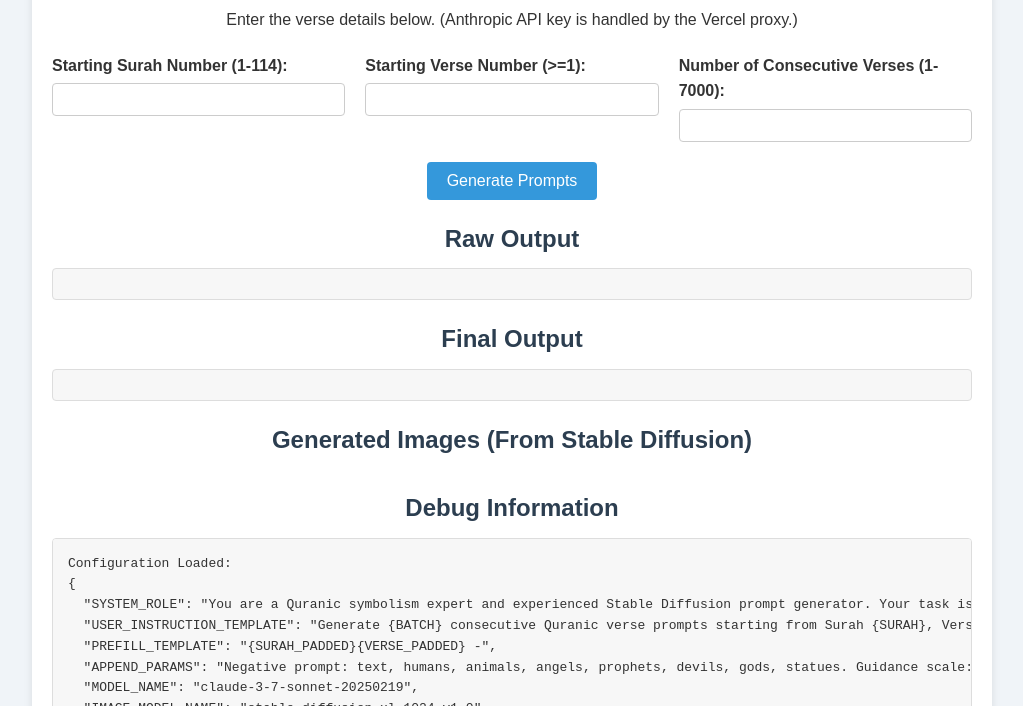
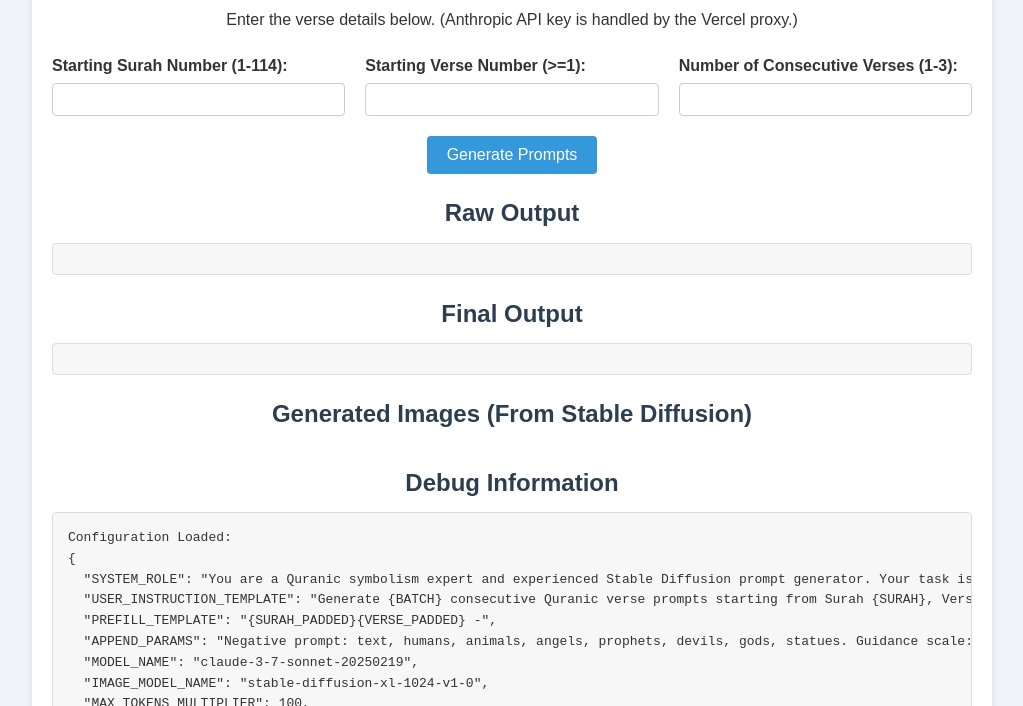
Before and after one commit to HalalBelel/VisualQuran, a plain HTML site: page index.html in a window 1280 px wide. Shown: the part 94-800 px from the top of the page, without its empty margins (128-1151 px from the left). Drawn offline with Linux system fonts and the light colour scheme.

Commit message:
limit to 3

```diff
--- a/index.html
+++ b/index.html
@@ -137,8 +137,8 @@
         <input type="number" id="verse" min="1" required />
       </div>
       <div>
-        <label for="batch">Number of Consecutive Verses (1-7000):</label>
-        <input type="number" id="batch" min="1" max="7000" required />
+        <label for="batch">Number of Consecutive Verses (1-3):</label>
+        <input type="number" id="batch" min="1" max="3" required />
       </div>
       <div style="flex-basis: 100%; text-align: center;">
         <button type="submit">Generate Prompts</button>
@@ -252,7 +252,7 @@
       const batch = parseInt(document.getElementById("batch").value);
 
       if (isNaN(surah) || isNaN(verse) || isNaN(batch) ||
-          surah < 1 || surah > 114 || verse < 1 || batch < 1 || batch > 7000) {
+          surah < 1 || surah > 114 || verse < 1 || batch < 1 || batch > 3) {
         alert("Please enter valid inputs.");
         return;
       }
```
